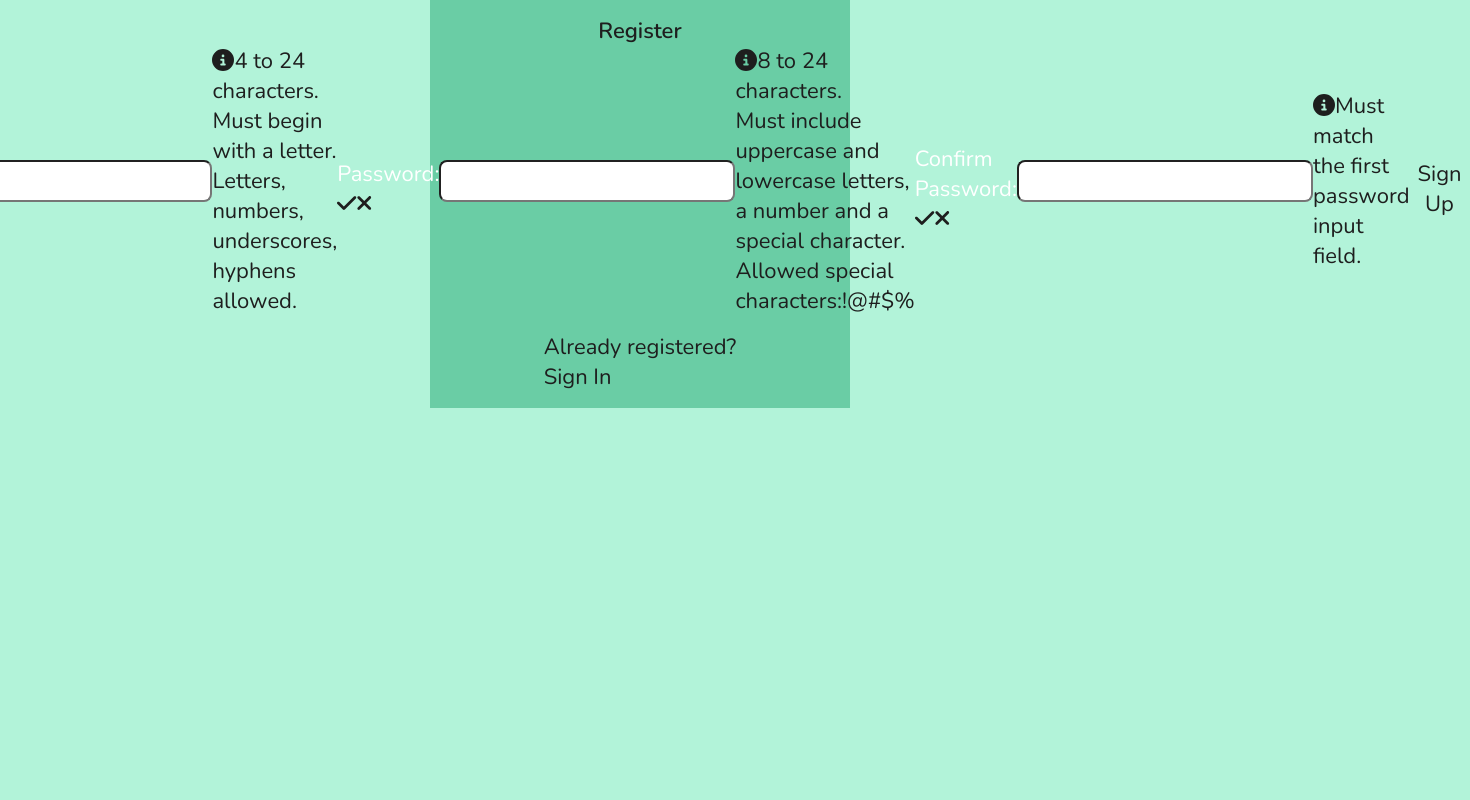
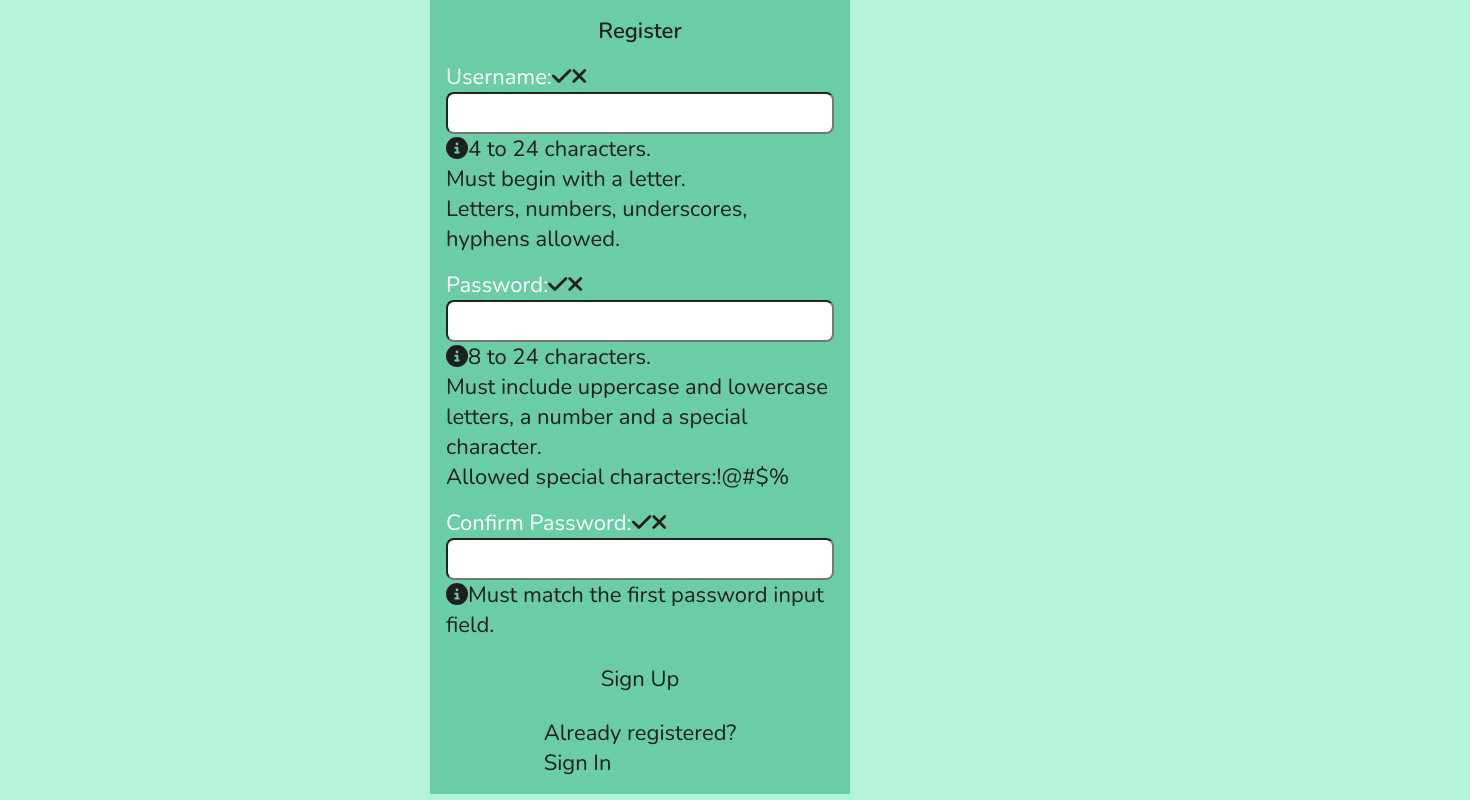
Before and after one commit to petekgithub/fetch-data-mongdb-trytry, a React (Create React App) app: page / in a window 1280 px wide. Shown: the whole page, 1470 px wide, since content can reach past the window. Built offline with nearby package versions, Linux system fonts and the light colour scheme.

Commit message:
form-scss-update

```diff
--- a/src/Auth/pages/Register/styles.module.scss
+++ b/src/Auth/pages/Register/styles.module.scss
@@ -32,11 +32,9 @@ section {
 
 
 form {
-    @include flex(center, flex-start, space-evenly );
-    display       : flex;
+    @include flex(null, space-evenly, column );
     flex-grow     : 1;
     padding-bottom: 1rem;
-
 
 a, a:visited {
   color  : $color-white;
```
